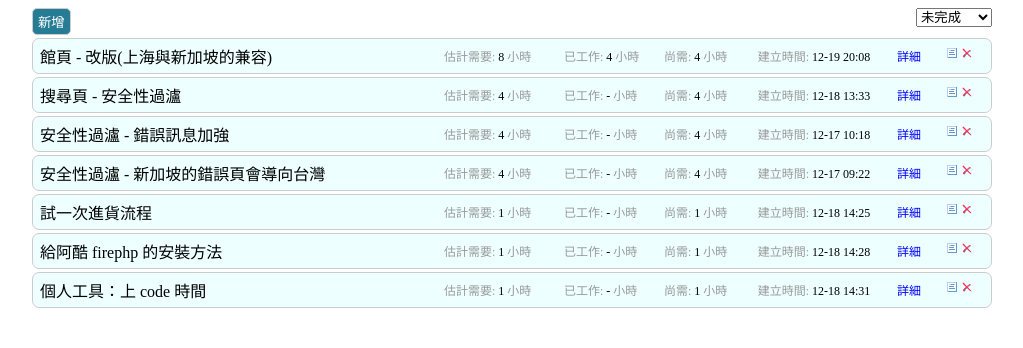
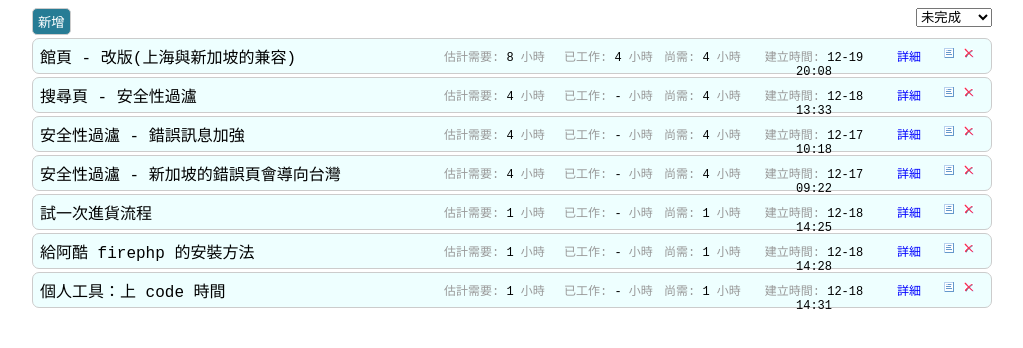
Before and after one commit to fishingboy/ezToDo, a CodeIgniter app: page / in a window 1280 px wide. Shown: the top 348 px of the page, without its empty margins (128-1151 px from the left). Run offline with CodeIgniter, Linux system fonts and the light colour scheme; data comes from the database, SQL or seed files in the repository; some libraries are stand-ins or nearby versions.

Commit message:
使用等寬字體

```diff
--- a/sys/css/main.css
+++ b/sys/css/main.css
@@ -1,3 +1,4 @@
+body  {font-family: "Courier New"}
 #base {margin:0px auto; width:960px;}
 
 .clearfix        {zoom: 1;}
@@ -35,7 +36,7 @@
 /* 按鈕 */
 .button        {border:1px solid #ccc; border-radius: 5px; padding:3px 5px; background: #277C95; color:#fff;}
 .button:hover  {border:1px solid #fff; border-radius: 5px; padding:3px 5px; background: #27955B; color:#fff;}
-.button_icon   {cursor: pointer; }
+.button_icon   {cursor: pointer;}
 
 /* 錯誤訊息 */
 .error {border:1px solid #ccc; background:#eff; margin:3px 0px; padding:5px 7px; border-radius: 7px; text-align: center;}
```
